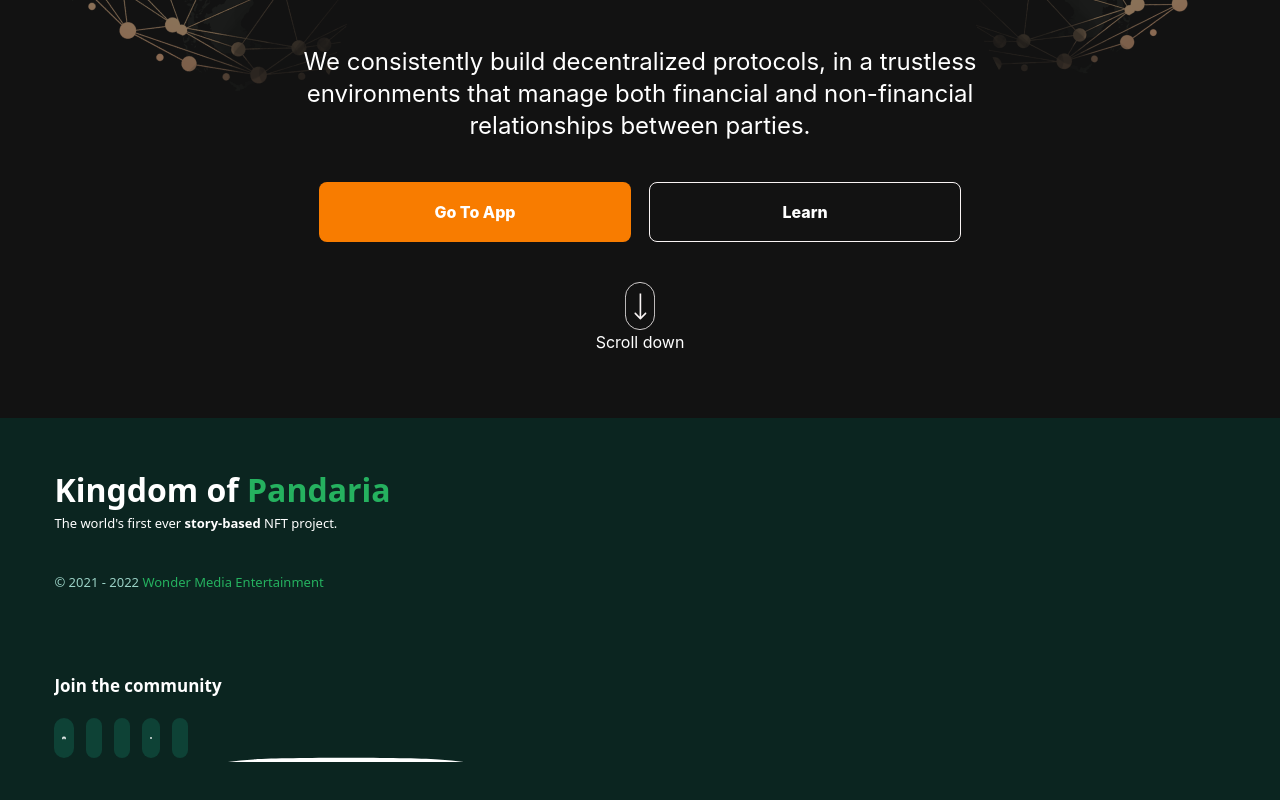
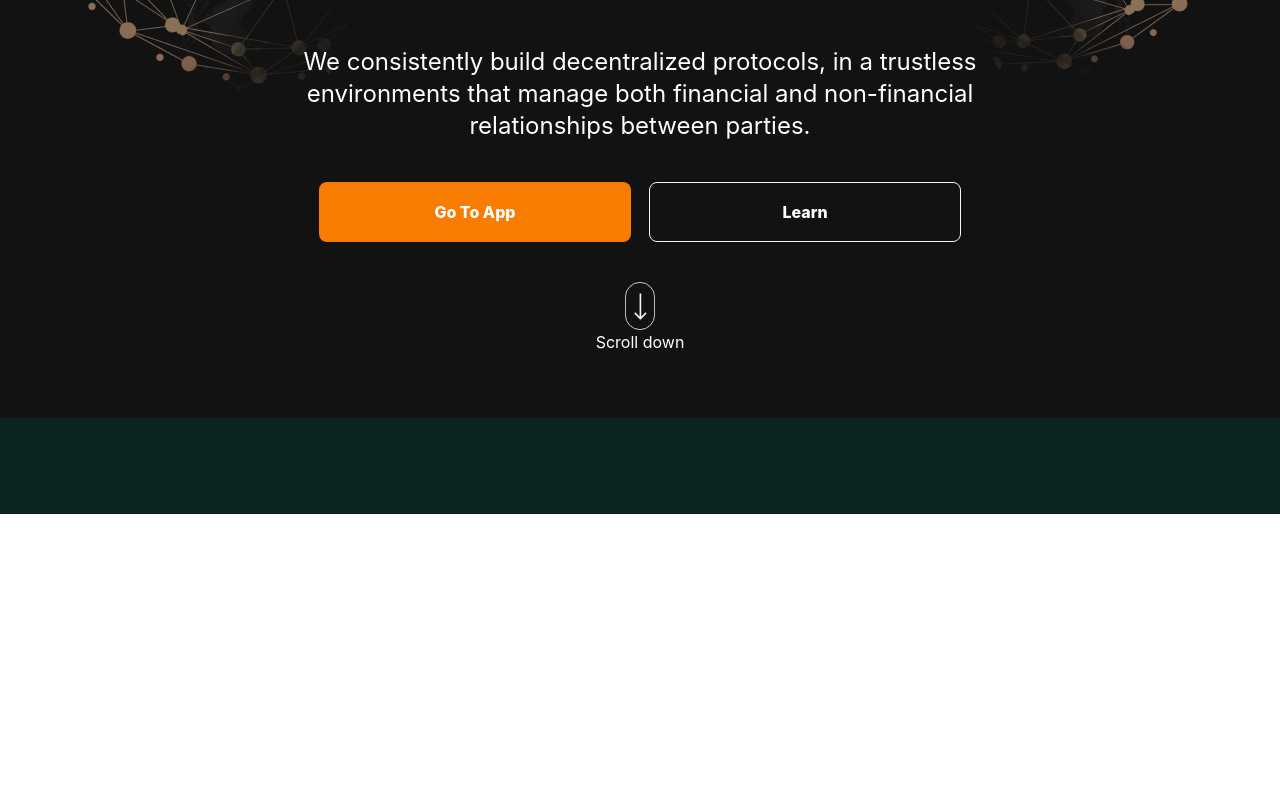
Before and after one commit to Rex739/quatre-finance-interface, a Next.js app: page / in a window 1280 px wide. Shown: the part 550-1350 px from the top of the page. After the commit the page ends 1064 px from the top, so only its background shows below. Built offline with nearby package versions, Linux system fonts and the light colour scheme.

Commit message:
work in progress

```diff
--- a/src/components/layout/footer.js
+++ b/src/components/layout/footer.js
@@ -7,11 +7,12 @@ import {
   faReddit,
 } from "@fortawesome/free-brands-svg-icons";
 import { faEnvelope } from "@fortawesome/free-solid-svg-icons";
+import React from "react";
 
 const Footer = () => {
   return (
     <footer className="bg-[#0B2520] py-12">
-      <section className="wrapper">
+      {/* <section className="wrapper">
         <h1 className="text-[32px] font-bold text-white">
           Kingdom of <span className="text-[#25B15F]">Pandaria</span>
         </h1>
@@ -86,7 +87,7 @@ const Footer = () => {
             />
           </a>
         </div>
-      </section>
+      </section> */}
     </footer>
   );
 };
```
